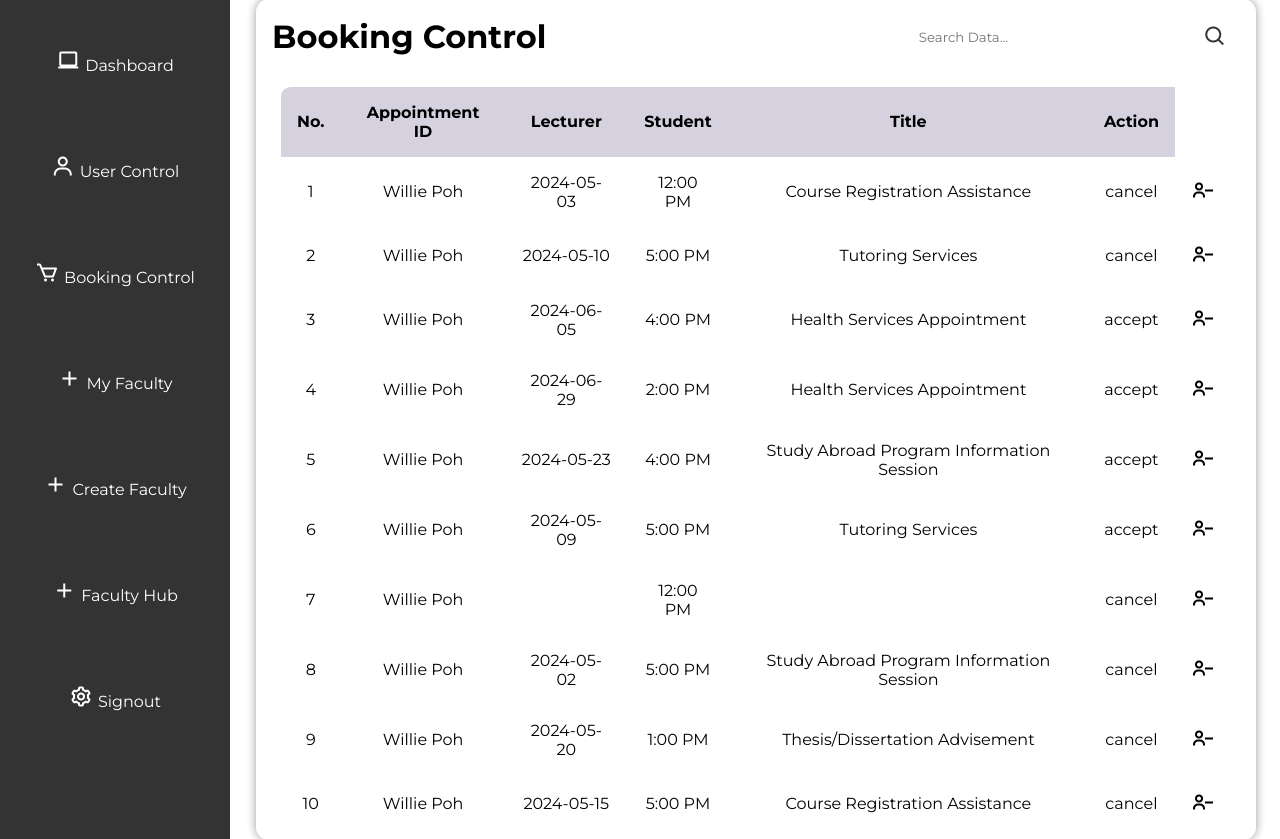
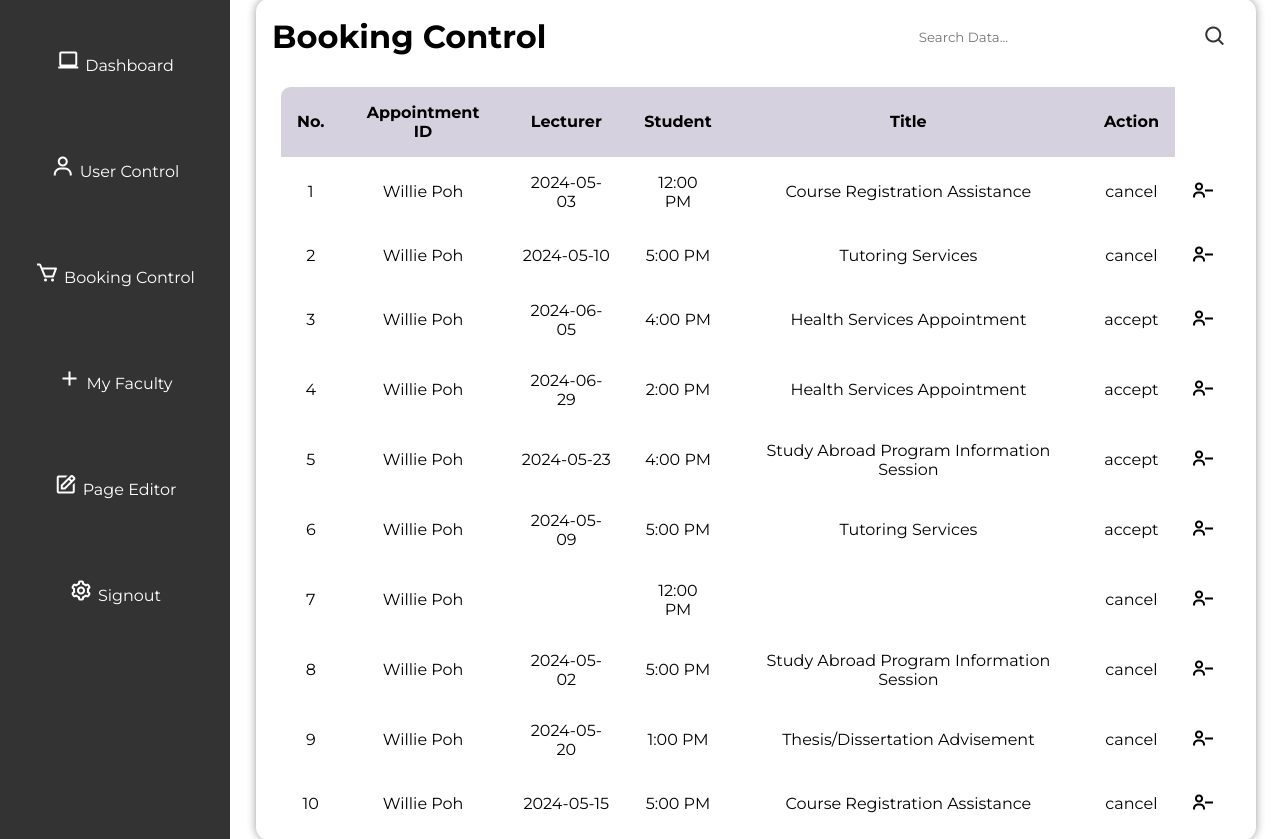
Before and after one commit to jelwingeuan/University-Appointment-System-UAS-, a Flask app: page /appointmentcontrol in a window 1280 px wide. Shown: the part 71-910 px from the top of the page. Run offline with Flask 3, Linux system fonts and the light colour scheme; data comes from the database, SQL or seed files in the repository; both versions use the stored data as it was after the commit.

Commit message:
v1.7.5_route_revised <Removed createfacultyhub From Nav Bar> (2024.06.06, 20:59)

```diff
--- a/templates/Faculty.html
+++ b/templates/Faculty.html
@@ -48,7 +48,6 @@
             <li><i class='bx bx-user'></i><a href="/usercontrol">User Control</a></li>
             <li><i class='bx bx-cart'></i><a href="/appointmentcontrol">Booking Control</a></li>
             <li><i class='bx bx-plus'></i><a href="/faculty">My Faculty</a></li>
-            <li><i class='bx bx-plus'></i><a href="/createfacultyhub">Create Faculty</a></li>
             <li><i class='bx bx-edit'></i><a href="/adminpageeditor">Page Editor</a></li>
             <li><i class='bx bx-cog'></i><a href="/logout">Signout</a></li>
         </ul>
--- a/templates/admin.html
+++ b/templates/admin.html
@@ -20,7 +20,6 @@
             <li><i class='bx bx-user'></i><a href="/usercontrol">User Control</a></li>
             <li><i class='bx bx-cart'></i><a href="/appointmentcontrol">Booking Control</a></li>
             <li><i class='bx bx-plus'></i><a href="/faculty">My Faculty</a></li>
-            <li><i class='bx bx-plus'></i><a href="/createfacultyhub">Create Faculty</a></li>
             <li><i class='bx bx-edit' ></i><a href="/adminpageeditor">Page Editor</a></li>
             <li><i class='bx bx-cog' ></i><a href="/logout">Signout</a></li>
         </ul>
--- a/templates/appointment_control.html
+++ b/templates/appointment_control.html
@@ -19,8 +19,7 @@
             <li><i class='bx bx-user'></i><a href="/usercontrol">User Control</a></li>
             <li><i class='bx bx-cart'></i><a href="/appointmentcontrol">Booking Control</a></li>
             <li><i class='bx bx-plus'></i><a href="/faculty">My Faculty</a></li>
-            <li><i class='bx bx-plus'></i><a href="/createfacultyhub">Create Faculty</a></li>
-            <li><i class='bx bx-plus'></i><a href="/facultyhub">Faculty Hub</a></li>
+            <li><i class='bx bx-edit' ></i><a href="/adminpageeditor">Page Editor</a></li>
             <li><i class='bx bx-cog' ></i><a href="/logout">Signout</a></li>
         </ul>
     </div>
--- a/templates/createfacultyhub.html
+++ b/templates/createfacultyhub.html
@@ -24,7 +24,6 @@
             <li><i class='bx bx-user'></i><a href="/usercontrol">User Control</a></li>
             <li><i class='bx bx-cart'></i><a href="/appointmentcontrol">Booking Control</a></li>
             <li><i class='bx bx-plus'></i><a href="/faculty">My Faculty</a></li>
-            <li><i class='bx bx-plus'></i><a href="/createfacultyhub">Create Faculty</a></li>
             <li><i class='bx bx-edit' ></i><a href="/adminpageeditor">Page Editor</a></li>
             <li><i class='bx bx-cog' ></i><a href="/logout">Signout</a></li>
         </ul>
--- a/templates/usercontrol.html
+++ b/templates/usercontrol.html
@@ -24,7 +24,6 @@
             <li><i class='bx bx-user'></i><a href="/usercontrol">User Control</a></li>
             <li><i class='bx bx-cart'></i><a href="/appointmentcontrol">Booking Control</a></li>
             <li><i class='bx bx-plus'></i><a href="/faculty">My Faculty</a></li>
-            <li><i class='bx bx-plus'></i><a href="/createfacultyhub">Create Faculty</a></li>
             <li><i class='bx bx-edit' ></i><a href="/adminpageeditor">Page Editor</a></li>
             <li><i class='bx bx-cog' ></i><a href="/logout">Signout</a></li>
         </ul>
```
Also changed, not shown: database.db, 1 other file.
